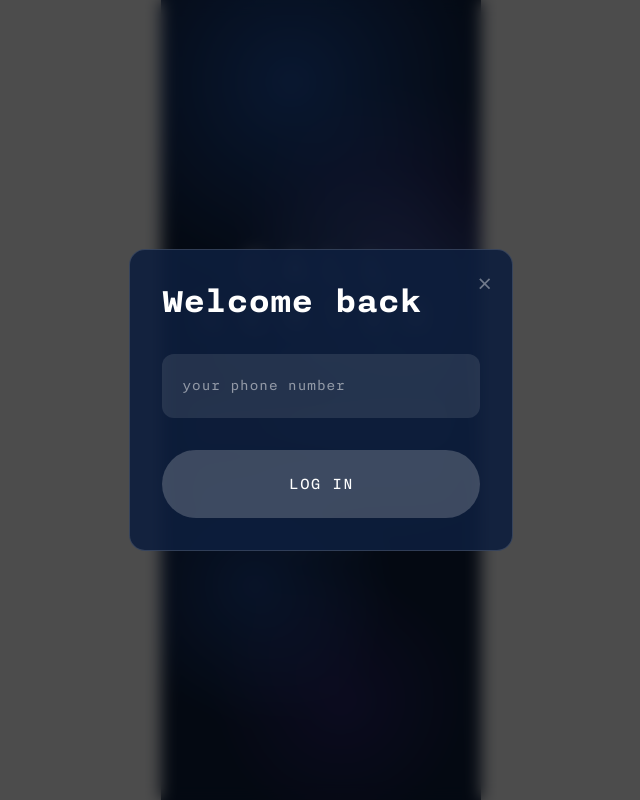
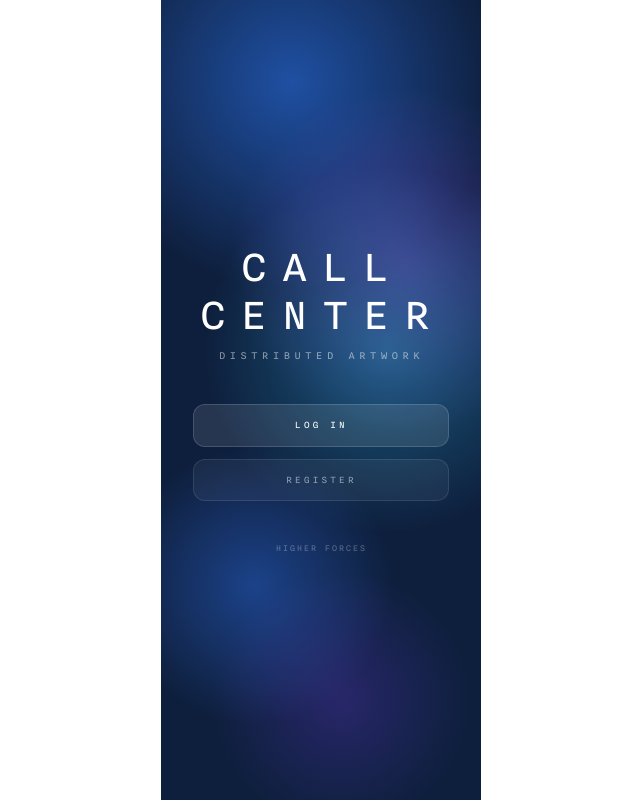
Before and after one commit to Non-territorial/call_center, a Next.js app: page / in a window 1280 px wide. Shown: the whole page, without its empty margins (319-959 px from the left). Built offline with nearby package versions, Linux system fonts and the light colour scheme.

Commit message:
no login default

```diff
--- a/app/page.tsx
+++ b/app/page.tsx
@@ -6,7 +6,7 @@ import '@livekit/components-styles'
 export default function Home() {
   const [user, setUser] = useState<any>(null)
   const [loggedIn, setLoggedIn] = useState(false)
-  const [showLogin, setShowLogin] = useState(true)
+  const [showLogin, setShowLogin] = useState(false)
   const [showRegister, setShowRegister] = useState(false)
   const [inCall, setInCall] = useState(false)
   const [token, setToken] = useState('')
```
